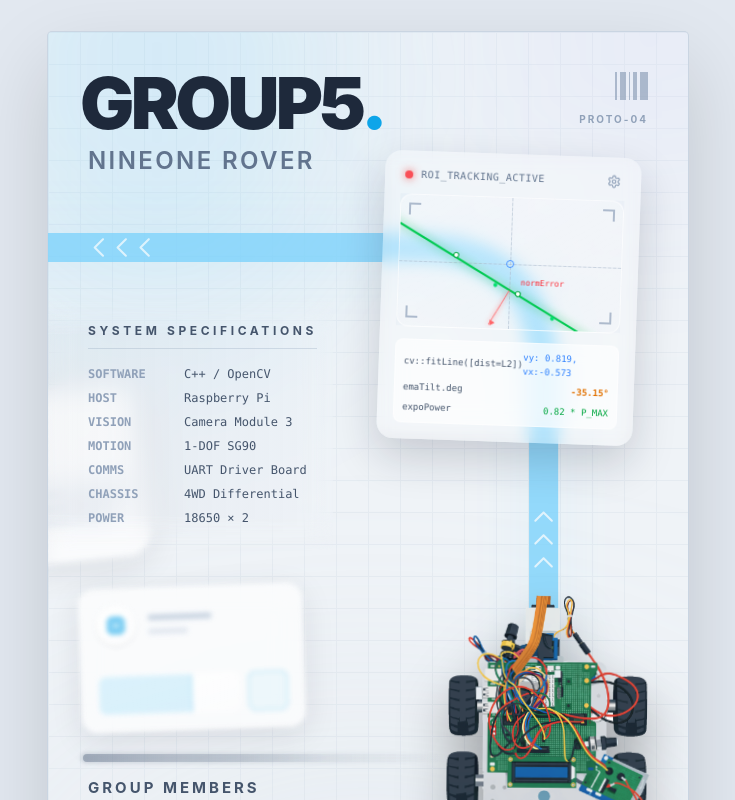
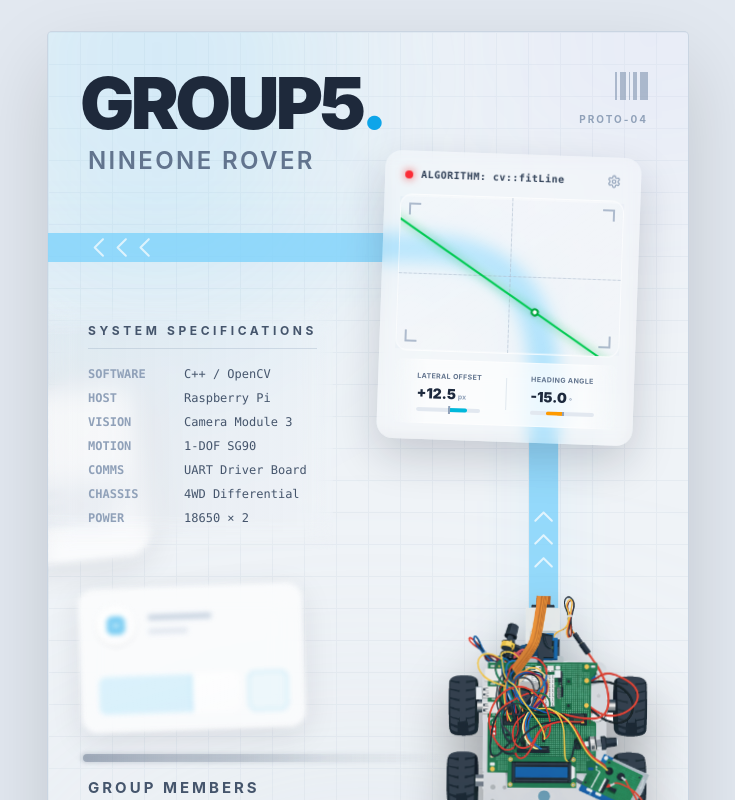
Before and after one commit to Leon144-art/Poster, a React (Vite) app in the folder Poster/: page / in a window 1280 px wide. Shown: the top 800 px of the page, without its empty margins (272-1007 px from the left). Built offline with nearby package versions, Linux system fonts and the light colour scheme.

Commit message:
feat: refactor App component layout and enhance decorative panels

```diff
--- a/Poster/src/app/App.tsx
+++ b/Poster/src/app/App.tsx
@@ -1,5 +1,5 @@
 import React from 'react';
-import { Settings, BarChart2, Cpu } from 'lucide-react';
+import { Settings, Cpu } from 'lucide-react';
 
 // 切换主题：
 // 1 = 原始版本 (浅灰系 + 蓝黄双光晕，就是最开始的样子)
@@ -283,8 +283,8 @@ export default function App() {
         'L 460 320 ' +          // 笔直向上直到 y=320
         'Q 460 200, 340 200 ' + // 使用二次贝塞尔曲线做90度平滑转角（半径120）
         'L -50 200',            // 水平向左直接穿出画面屏幕 (原左上起点是y=200附近)
-      lineAngle: 'rotate-[29.68deg]', // y = 0.570x + 13.901 对应的图像坐标系角度
-      linePosition: 'left-[50%] top-[70%]', // 取 x=250 时的中点，y≈156.4，再按 500 宽基准等比映射
+      lineAngle: 'rotate-[33deg]', // y = 0.570x + 13.901 对应的图像坐标系角度
+      linePosition: '-left-[15%] top-[71%]', // 取 x=250 时的中点，y≈156.4，再按 500 宽基准等比映射
       normalAngle: 'rotate-[119.68deg]', // 与绿线垂直的法向量方向
       normalPosition: 'left-[50%] top-[70%]',
       centerDotBorder: 'border-blue-500/80',
@@ -367,7 +367,7 @@ export default function App() {
   return (
     <div className={`min-h-screen ${theme.pageBg} flex items-center justify-center p-4 sm:p-8 font-sans overflow-hidden`}>
       {/* Poster Container */}
-      <div className={`relative w-full max-w-[640px] aspect-[594/841] ${theme.posterBg} shadow-[0_32px_80px_rgba(0,0,0,0.15)] overflow-hidden ring-1 ${theme.posterRing} ${theme.posterText} rounded-sm`}>
+      <div className={`relative isolate w-full max-w-[640px] aspect-[594/841] ${theme.posterBg} shadow-[0_32px_80px_rgba(0,0,0,0.15)] overflow-hidden ring-1 ${theme.posterRing} ${theme.posterText} rounded-sm`}>
 
         {/* 1. Base Background Grid */}
         <div className={`absolute inset-0 z-0 ${theme.gridOpacity}`}>
@@ -386,8 +386,38 @@ export default function App() {
           <div className={`absolute -bottom-[24%] left-1/2 -translate-x-1/2 w-[110%] h-[38%] ${theme.glowAmbient} rounded-[100%] filter blur-[140px]`} />
         </div>
 
+        {/* 2.4 Background Decorative Panels (BELOW LINE) */}
+        <div className="absolute inset-0 pointer-events-none" style={{ zIndex: 1 }}>
+          {/* Panel 2: Bottom Left */}
+          <div className={`absolute bottom-[23%] left-[5%] w-56 h-36 ${theme.panelBase || 'bg-gradient-to-tr from-white/80 to-white/30 border-white/80 shadow-[0_8px_32px_rgba(0,0,0,0.05)]'} backdrop-blur-lg border rounded-2xl blur-[2.5px] p-4 flex flex-col gap-4 transform -rotate-2`}>
+            <div className="flex items-center gap-3">
+              <div className={`w-10 h-10 rounded-full ${theme.panelInner || 'bg-gradient-to-tr from-white to-white border-white/90'} border shadow-sm flex items-center justify-center`}>
+                 <Cpu className={`w-5 h-5 ${theme.accent}`} />
+              </div>
+              <div className="flex flex-col gap-2">
+                <div className={`w-16 h-1.5 ${theme.lineStrong} rounded-full`} />
+                <div className={`w-10 h-1.5 ${theme.lineSoft} rounded-full`} />
+              </div>
+            </div>
+            <div className="flex gap-2 mt-auto h-10">
+              <div className={`flex-1 ${theme.panelInner || 'bg-white/60 border-white/70'} rounded-lg border relative overflow-hidden`}>
+                 <div className={`absolute left-0 top-0 bottom-0 w-2/3 ${theme.accentBgSoft} border-r ${theme.accentBorder}`} />
+              </div>
+              <div className={`w-10 ${theme.accentBgSofter} rounded-lg border ${theme.accentBorder}`} />
+            </div>
+          </div>
+
+          {/* Panel 3: Mid Left (partially clipped) */}
+          <div className={`absolute top-[39%] -left-8 w-32 h-44 ${theme.panelBase || 'bg-white/40 border-white/60 shadow-sm'} backdrop-blur-sm border rounded-3xl blur-[3.5px] p-3 flex flex-col gap-2 transform -rotate-6`}>
+            <div className={`w-full h-1/2 ${theme.panelInner || 'bg-white/50 border-white/60'} rounded-xl border`} />
+            <div className={`w-full h-1.5 ${theme.lineSoft} rounded-full mt-2`} />
+            <div className={`w-5/6 h-1.5 ${theme.lineSoft} rounded-full`} />
+            <div className={`w-3/4 h-1.5 ${theme.lineSoft} rounded-full`} />
+          </div>
+        </div>
+
         {/* 2.5 Line-Following Task Path */}
-        <div className="absolute inset-0 z-5 pointer-events-none overflow-hidden">
+        <div className="absolute inset-0 pointer-events-none overflow-hidden" style={{ zIndex: 5 }}>
           <svg
             viewBox="0 0 594 841"
             className="absolute inset-0 h-full w-full opacity-80"
@@ -442,40 +472,7 @@ export default function App() {
         </div>
 
         {/* 3. Defocused Frosted Glass UI Panels */}
-        <div className="absolute inset-0 z-10 pointer-events-none">
-          {/* Panel 1: Top Right */}
-          {/* 旧的代码面板已注释
-          <div className={`absolute top-[14%] right-[6%] w-48 h-56 ${theme.panelBase || 'bg-gradient-to-br from-white/70 to-white/20 border-white/80 shadow-[0_8px_32px_rgba(0,0,0,0.04)]'} backdrop-blur-md border rounded-2xl blur-[1px] p-4 flex flex-col gap-3 transform rotate-3`}>
-  <div className="flex items-center justify-between px-1">
-    <div className="flex gap-2 items-center">
-      <Settings className={`w-3 h-3 ${theme.panelText || 'text-slate-400'}`} />
-      <div className={`w-12 h-1.5 ${theme.lineStrong} rounded-full`} />
-    </div>
-    <div className={`w-2 h-2 ${theme.accentBg} rounded-full ${theme.accentShadow}`} />
-  </div>
-
-  <div className={`w-full flex-1 ${theme.panelInner || 'bg-gradient-to-br from-slate-100/50 to-transparent border-white/60'} rounded-xl border mt-1 p-3 overflow-hidden`}>
-    <div className="flex gap-1.5 mb-2 opacity-60">
-      <div className="w-2 h-2 rounded-full bg-slate-300" />
-      <div className="w-2 h-2 rounded-full bg-slate-300" />
-      <div className="w-2 h-2 rounded-full bg-slate-300" />
-    </div>
-    <pre className={`text-[9px] leading-[1.35] font-mono whitespace-pre-wrap ${theme.panelText || 'text-slate-300'} select-none`}>
-{\`#include <opencv2/opencv.hpp>
-
-int main() {
-  cv::Mat img = cv::imread("input.jpg");
-  cv::GaussianBlur(img, img, cv::Size(9, 9), 0);
-  cv::imshow("demo", img);
-  cv::waitKey(0);
-}\`}</pre>
-  </div>
-
-  <div className={`w-4/5 h-1.5 ${theme.lineStrong} rounded-full mt-1`} />
-  <div className={`w-1/2 h-1.5 ${theme.lineStrong} rounded-full`} />
-</div>
-          */}
-
+        <div className="absolute inset-0 pointer-events-none" style={{ zIndex: 10 }}>
           {/* 新的 ROI HUD 视窗面板 */}
           <div className="absolute top-[13.5%] right-[8%] w-64 h-72 transform rotate-2 pointer-events-auto">
             {/* 0. 纯阴影层：只负责大卡片外轮廓的悬浮感 */}
@@ -488,8 +485,8 @@ int main() {
                 // 使用多重 mask 与 destination-out 将中间 Visualizer 的区域透明镂空
                 // 洞口尺寸：宽度224px(256px-左右16px)，高度152px(避开顶部Header与底部HUD)
                 WebkitMaskImage: `linear-gradient(black, black), linear-gradient(black, black)`,
-                WebkitMaskSize: `100% 100%, 224px 132px`, // <--- 修改 152px（调整洞口高度）
-                WebkitMaskPosition: `0 0, 16px 43px`, // <--- 修改 46px（调整洞口上边距偏置）
+                WebkitMaskSize: `100% 100%, 224px 152px`,
+                WebkitMaskPosition: `0 0, 16px 46px`,
                 WebkitMaskRepeat: `no-repeat`,
                 WebkitMaskComposite: `destination-out`,
                 maskComposite: `exclude`
@@ -502,8 +499,8 @@ int main() {
               {/* Header: ROI Camera/Algorithm Info */}
               <div className="flex items-center justify-between px-1 mb-3">
               <div className="flex items-center gap-2">
-                 <div className={`w-2 h-2 bg-red-500 rounded-full animate-pulse shadow-[0_0_8px_#ef4444]`} />
-                 <span className="text-[10px] font-mono text-slate-500 tracking-wider">ROI_TRACKING_ACTIVE</span>
+                 <div className={`w-2 h-2 bg-red-500 rounded-full shadow-[0_0_8px_#ef4444]`} />
+                 <span className="text-[10px] font-mono text-slate-700 font-bold tracking-wider">ALGORITHM: cv::fitLine</span>
               </div>
               <Settings className="w-3.5 h-3.5 text-slate-400" />
             </div>
@@ -516,75 +513,63 @@ int main() {
                <div className="absolute bottom-2 left-2 w-3 h-3 border-b-2 border-l-2 border-slate-400 opacity-70"></div>
                <div className="absolute bottom-2 right-2 w-3 h-3 border-b-2 border-r-2 border-slate-400 opacity-70"></div>
 
-               {/* 十字准星与中心原点 */}
+               {/* 十字准星 */}
                <div className="absolute top-1/2 left-0 right-0 h-[1px] bg-slate-300/40 border-dashed border-t border-slate-400/30"></div>
                <div className="absolute left-1/2 top-0 bottom-0 w-[1px] bg-slate-300/40 border-dashed border-l border-slate-400/30"></div>
-               <div className={`absolute top-1/2 left-1/2 w-2 h-2 -ml-1 -mt-1 rounded-full border ${trail.centerDotBorder}`}></div>
 
                {/* 核心视觉元素：拟合出的绿色数学直线, 模拟 cv::fitLine 结果 */}
-               {/* 角度约需要和背景光带曲线那一块的切线一致 */}
-               <div className={`absolute w-[150%] h-[2px] ${trail.fitLineColor} ${trail.fitLineGlow} ${trail.linePosition} transform -translate-x-1/2 -translate-y-1/2 ${trail.lineAngle}`}>
-                 {/* 直线上的采样点集 (Points) */}
-                 <div className={`absolute left-[30%] -top-1 w-1.5 h-1.5 bg-white border ${trail.fitLinePointMain} rounded-full`}></div>
-                 <div className={`absolute left-[45%] top-[2px] w-1 h-1 ${trail.fitLinePointMinor} rounded-full`}></div>
-                 <div className={`absolute left-[52%] -top-[3px] w-1.5 h-1.5 bg-white border ${trail.fitLinePointMain} rounded-full`}></div>
-                 <div className={`absolute left-[65%] top-[1px] w-1 h-1 ${trail.fitLinePointMinor} rounded-full`}></div>
-                 <div className={`absolute left-[78%] -top-[1.5px] w-1.5 h-1.5 bg-white border ${trail.fitLinePointMain} rounded-full`}></div>
+               {/* 移除了 transform -translate-x-1/2 -translate-y-1/2 以恢复原始对齐位置 */}
+               <div className={`absolute w-[150%] h-[2px] ${trail.fitLineColor} ${trail.fitLineGlow} ${trail.linePosition} ${trail.lineAngle}`}>
+                 {/* 重心 (Center of Mass) */}
+                 <div className={`absolute left-[50%] -top-[3px] w-2 h-2 bg-white border-2 ${trail.fitLinePointMain} rounded-full shadow-sm`}></div>
                </div>
-
-               {/* 法向量指出 tilt/error (绿色直线垂线) */}
-               <div className={`absolute w-[40px] h-[1px] ${trail.normalLineColor} ${trail.normalLineGlow} ${trail.normalPosition} transform origin-left ${trail.normalAngle}`}>
-                 {/* 法向量终点 */}
-                 <div className={`absolute right-0 -top-1 w-0 h-0 border-t-[3px] border-b-[3px] border-l-[5px] border-transparent ${trail.normalArrowColor}`}></div>
-               </div>
-               {/* 注释法向量含义 */}
-               <span className={`absolute top-[60%] left-[55%] text-[8px] font-mono ${trail.normalLabelColor} pointer-events-none`}>normError</span>
             </div>
 
-            {/* C++ Variables Readout HUD */}
-            <div className="mt-3 flex flex-col gap-1.5 bg-white/65 p-2 rounded-lg border border-white/50 backdrop-blur-md">
-               <div className="flex justify-between items-center text-[9px] font-mono font-medium text-slate-600">
-                 <span>cv::fitLine([dist=L2])</span>
-                 <span className="text-blue-500">vy: 0.819, vx:-0.573</span>
-               </div>
-               <div className="flex justify-between items-center text-[9px] font-mono font-medium text-slate-600">
-                 <span>emaTilt.deg</span>
-                 <span className="text-amber-600 font-bold">-35.15°</span>
-               </div>
-               <div className="flex justify-between items-center text-[9px] font-mono font-medium text-slate-600">
-                 <span>expoPower</span>
-                 <span className={trail.powerReadoutColor}>0.82 * P_MAX</span>
+            {/* Dual-State Readout HUD - 合并为单一大面板，左右边缘渐变模糊 */}
+            <div className="mt-2 relative w-full h-16 overflow-hidden rounded-lg">
+               {/* 渐变模糊背景层 */}
+               <div
+                 className="absolute inset-0 bg-white/65 backdrop-blur-md border-y border-white/50"
+                 style={{
+                   maskImage: 'linear-gradient(to right, transparent 0%, black 15%, black 85%, transparent 100%)',
+                   WebkitMaskImage: 'linear-gradient(to right, transparent 0%, black 15%, black 85%, transparent 100%)'
+                 }}
+               />
+
+               {/* 内容层 */}
+               <div className="relative z-10 w-full h-full flex items-center justify-center gap-6">
+                  {/* Left: Lateral Offset */}
+                  <div className="flex flex-col justify-center">
+                     <span className="text-[7px] font-bold text-slate-500 tracking-wider">LATERAL OFFSET</span>
+                     <div className="flex items-baseline gap-0.5 mt-0.5">
+                       <span className="text-sm font-black text-slate-800">+12.5</span>
+                       <span className="text-[7px] font-bold text-slate-400">px</span>
+                     </div>
+                     <div className="w-16 h-1 bg-slate-200 rounded-full mt-1 relative">
+                        <div className="absolute top-0 bottom-0 left-1/2 w-[30%] bg-cyan-500 rounded-r-full"></div>
+                        <div className="absolute top-1/2 left-1/2 w-0.5 h-2 -mt-1 bg-slate-400"></div>
+                     </div>
+                  </div>
+
+                  {/* Divider */}
+                  <div className="w-[1px] h-8 bg-slate-300/50"></div>
+
+                  {/* Right: Heading Angle */}
+                  <div className="flex flex-col justify-center">
+                     <span className="text-[7px] font-bold text-slate-500 tracking-wider">HEADING ANGLE</span>
+                     <div className="flex items-baseline gap-0.5 mt-0.5">
+                       <span className="text-sm font-black text-slate-800">-15.0</span>
+                       <span className="text-[7px] font-bold text-slate-400">°</span>
+                     </div>
+                     <div className="w-16 h-1 bg-slate-200 rounded-full mt-1 relative overflow-hidden">
+                        <div className="absolute top-0 bottom-0 right-1/2 w-[25%] bg-amber-500 rounded-l-full"></div>
+                        <div className="absolute top-1/2 left-1/2 w-0.5 h-2 -mt-1 bg-slate-400"></div>
+                     </div>
+                  </div>
                </div>
             </div>
             {/* 内容层结束 */}
             </div>
-          </div>
-
-          {/* Panel 2: Bottom Left */}
-          <div className={`absolute bottom-[23%] left-[5%] w-56 h-36 ${theme.panelBase || 'bg-gradient-to-tr from-white/80 to-white/30 border-white/80 shadow-[0_8px_32px_rgba(0,0,0,0.05)]'} backdrop-blur-lg border rounded-2xl blur-[2.5px] p-4 flex flex-col gap-4 transform -rotate-2`}>
-            <div className="flex items-center gap-3">
-              <div className={`w-10 h-10 rounded-full ${theme.panelInner || 'bg-gradient-to-tr from-white to-white border-white/90'} border shadow-sm flex items-center justify-center`}>
-                 <Cpu className={`w-5 h-5 ${theme.accent}`} />
-              </div>
-              <div className="flex flex-col gap-2">
-                <div className={`w-16 h-1.5 ${theme.lineStrong} rounded-full`} />
-                <div className={`w-10 h-1.5 ${theme.lineSoft} rounded-full`} />
-              </div>
-            </div>
-            <div className="flex gap-2 mt-auto h-10">
-              <div className={`flex-1 ${theme.panelInner || 'bg-white/60 border-white/70'} rounded-lg border relative overflow-hidden`}>
-                 <div className={`absolute left-0 top-0 bottom-0 w-2/3 ${theme.accentBgSoft} border-r ${theme.accentBorder}`} />
-              </div>
-              <div className={`w-10 ${theme.accentBgSofter} rounded-lg border ${theme.accentBorder}`} />
-            </div>
-          </div>
-
-          {/* Panel 3: Mid Left (partially clipped) */}
-          <div className={`absolute top-[39%] -left-8 w-32 h-44 ${theme.panelBase || 'bg-white/40 border-white/60 shadow-sm'} backdrop-blur-sm border rounded-3xl blur-[3.5px] p-3 flex flex-col gap-2 transform -rotate-6`}>
-            <div className={`w-full h-1/2 ${theme.panelInner || 'bg-white/50 border-white/60'} rounded-xl border`} />
-            <div className={`w-full h-1.5 ${theme.lineSoft} rounded-full mt-2`} />
-            <div className={`w-5/6 h-1.5 ${theme.lineSoft} rounded-full`} />
-            <div className={`w-3/4 h-1.5 ${theme.lineSoft} rounded-full`} />
           </div>
         </div>
 
```
